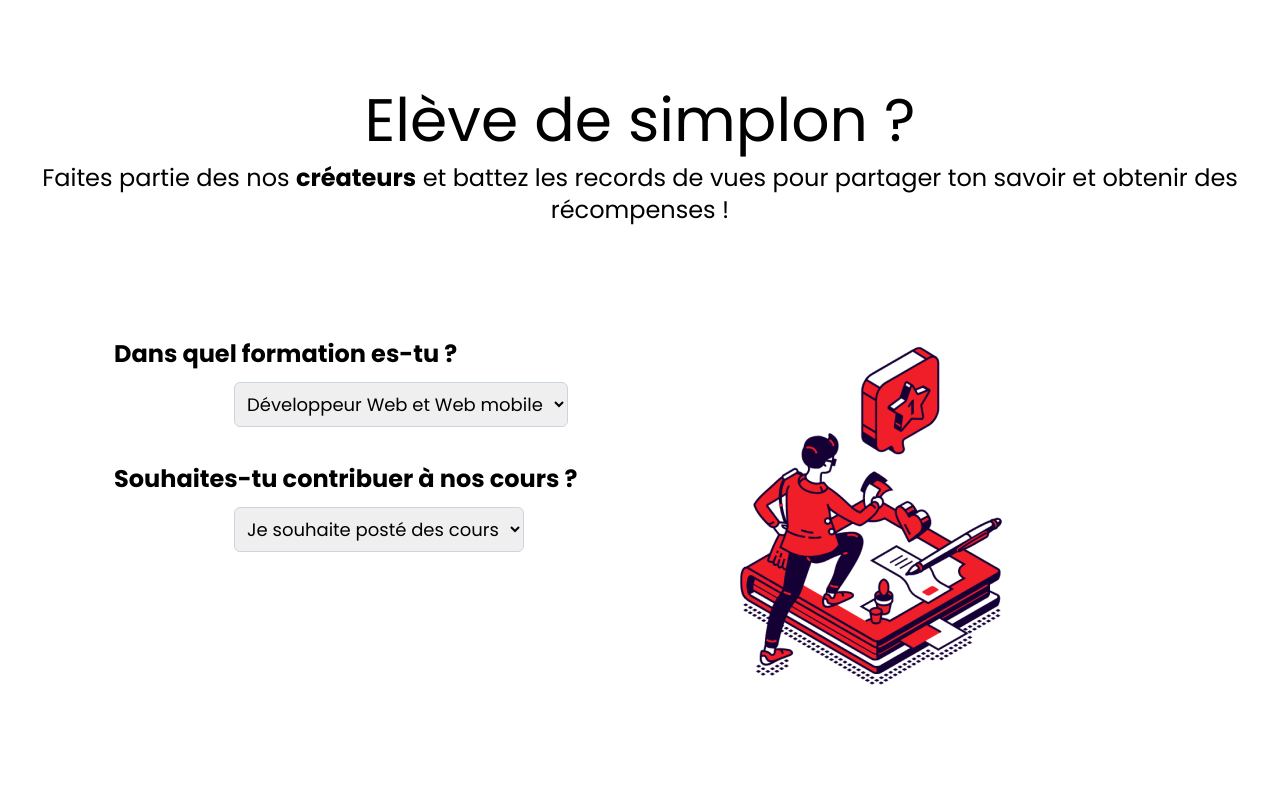
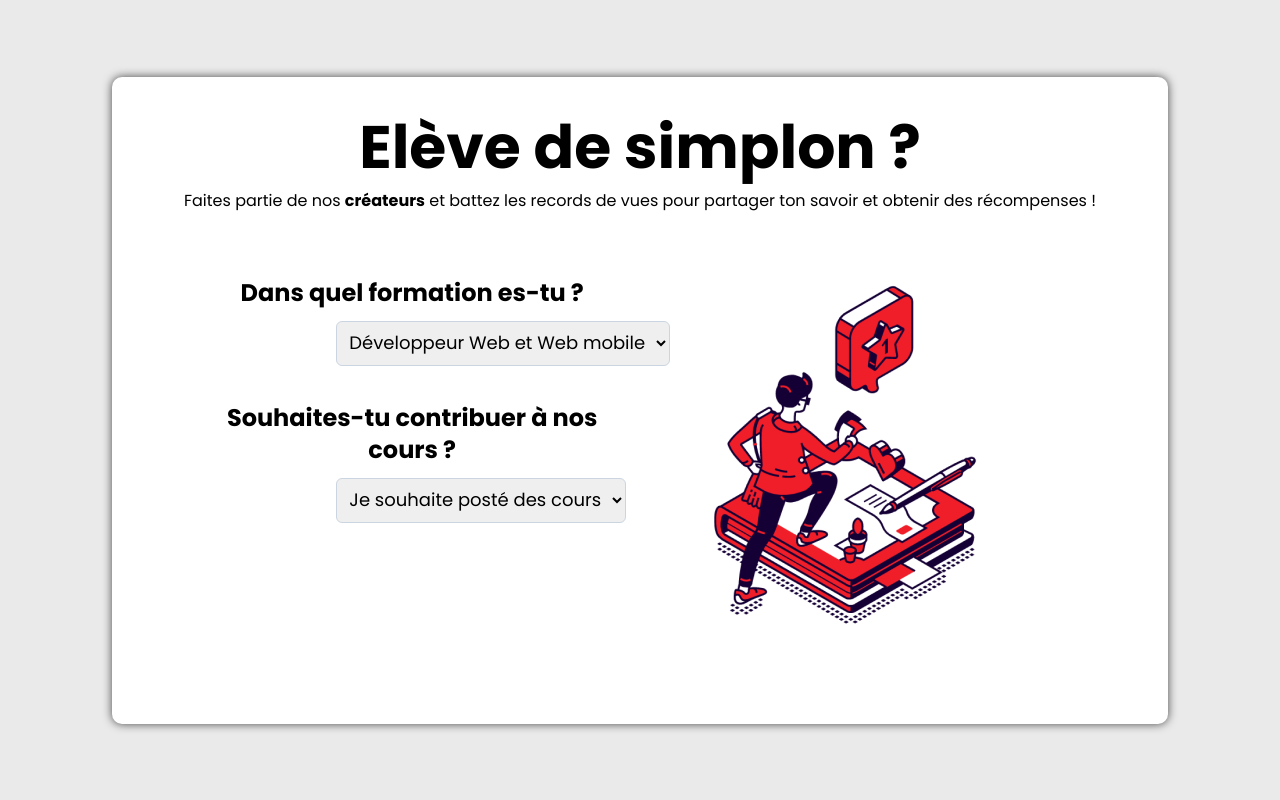
Before and after one commit to cherchetoiles/projet_simplon, a PHP site: page /?action=1 in a window 1280 px wide. Run offline with PHP 8.4, Linux system fonts and the light colour scheme.

Commit message:
VUEfront

```diff
--- a/dist/output.css
+++ b/dist/output.css
@@ -522,6 +522,44 @@ video {
   --tw-backdrop-sepia:  ;
 }
 
+.container {
+  width: 100%;
+}
+
+@media (min-width: 640px) {
+  .container {
+    max-width: 640px;
+  }
+}
+
+@media (min-width: 768px) {
+  .container {
+    max-width: 768px;
+  }
+}
+
+@media (min-width: 1024px) {
+  .container {
+    max-width: 1024px;
+  }
+}
+
+@media (min-width: 1280px) {
+  .container {
+    max-width: 1280px;
+  }
+}
+
+@media (min-width: 1536px) {
+  .container {
+    max-width: 1536px;
+  }
+}
+
+.absolute {
+  position: absolute;
+}
+
 .relative {
   position: relative;
 }
@@ -557,17 +588,22 @@ video {
   margin-bottom: 2rem;
 }
 
-.mx-8 {
-  margin-left: 2rem;
-  margin-right: 2rem;
+.mx-6 {
+  margin-left: 1.5rem;
+  margin-right: 1.5rem;
 }
 
-.mb-4 {
-  margin-bottom: 1rem;
+.my-6 {
+  margin-top: 1.5rem;
+  margin-bottom: 1.5rem;
 }
 
-.mt-1 {
-  margin-top: 0.25rem;
+.ml-\[120px\] {
+  margin-left: 120px;
+}
+
+.ml-\[50px\] {
+  margin-left: 50px;
 }
 
 .mt-10 {
@@ -578,60 +614,12 @@ video {
   margin-top: 0.5rem;
 }
 
-.mt-4 {
-  margin-top: 1rem;
-}
-
-.ml-8 {
-  margin-left: 2rem;
-}
-
-.mb-2 {
-  margin-bottom: 0.5rem;
-}
-
-.ml-4 {
-  margin-left: 1rem;
-}
-
-.ml-10 {
-  margin-left: 2.5rem;
-}
-
-.ml-\[50px\] {
-  margin-left: 50px;
-}
-
-.ml-\[90px\] {
-  margin-left: 90px;
-}
-
-.ml-\[200px\] {
-  margin-left: 200px;
-}
-
-.ml-\[30px\] {
-  margin-left: 30px;
-}
-
-.mr-\[90px\] {
-  margin-right: 90px;
-}
-
-.ml-\[130px\] {
-  margin-left: 130px;
-}
-
 .mt-3 {
   margin-top: 0.75rem;
 }
 
-.ml-\[170px\] {
-  margin-left: 170px;
-}
-
-.ml-\[120px\] {
-  margin-left: 120px;
+.mt-4 {
+  margin-top: 1rem;
 }
 
 .block {
@@ -835,9 +773,14 @@ video {
   font-family: "Montserrat", sans-serif;
 }
 
-.text-sm {
-  font-size: 0.875rem;
-  line-height: 1.25rem;
+.text-2xl {
+  font-size: 1.5rem;
+  line-height: 2rem;
+}
+
+.text-6xl {
+  font-size: 3.75rem;
+  line-height: 1;
 }
 
 .text-lg {
@@ -845,38 +788,14 @@ video {
   line-height: 1.75rem;
 }
 
-.text-6xl {
-  font-size: 3.75rem;
-  line-height: 1;
-}
-
-.text-9xl {
-  font-size: 8rem;
-  line-height: 1;
+.text-sm {
+  font-size: 0.875rem;
+  line-height: 1.25rem;
 }
 
 .text-5xl {
   font-size: 3rem;
   line-height: 1;
-}
-
-.text-3xl {
-  font-size: 1.875rem;
-  line-height: 2.25rem;
-}
-
-.text-2xl {
-  font-size: 1.5rem;
-  line-height: 2rem;
-}
-
-.text-base {
-  font-size: 1rem;
-  line-height: 1.5rem;
-}
-
-.text-\[58px\] {
-  font-size: 58px;
 }
 
 .font-bold {
--- a/view/vue.php
+++ b/view/vue.php
@@ -4,33 +4,55 @@
   <title>Primier Vue</title>
   <link href="https://fonts.googleapis.com/css2?family=Montserrat:wght@500;600;700&family=Poppins:wght@100;200;300;400;500;600;700&display=swap" rel="stylesheet">
   <link href="dist/output.css" rel="stylesheet">
+  <style>
+    body {
+      background-color: #EAEAEA;
+    }
+    .container {
+      display: flex;
+      justify-content: center;
+      align-items: center;
+      height: 100vh;
+      padding: 0 20px;
+    }
+    .content {
+      background-color: white;
+      box-shadow: 0 0 10px rgba(0, 0, 0, 0.7);
+      padding: 40px;
+      text-align: center;
+      border-radius: 10px;
+    }
+    .stroky {
+        stroke: red;
+    }
+  </style>
 </head>
 
 <body class="font-body">
-<div class="text-2xl text-center pt-[90px]">
-    <h2 class="text-6xl">Elève de simplon ?</h2>
-    <p class="pt-3 ">Faites partie des nos <span class="font-bold">créateurs</span> et battez les records de vues pour partager ton savoir et obtenir des récompenses !</p>
-</div>
-<br><br>
+  <div class="container">
+    <div class="content">
+      <h2 class="text-6xl font-bold">Elève de simplon ?</h2>
+      <p class="pt-3">Faites partie de nos <span class="font-bold">créateurs</span> et battez les records de vues pour partager ton savoir et obtenir des récompenses !</p>
 
         <div class="text-2xl flex mx-8 my-8">
-  <div class="ml-[50px] p   w-1/2 p-8">
+            <div class=" w-1/2 p-8">
                 <div class="pb-9">
                     <p class="font-bold">Dans quel formation es-tu ?</p>
                     <select id="dropdown1" name="dropdown1" class="ml-[120px] mt-3 text-lg p-2 block border border-indigo-600 border-slate-300 rounded-md">
-        <option value="1">Développeur Web et Web mobile</option>
+                    <option class="stroky" value="1">Développeur Web et Web mobile</option>
                     </select>
                 </div>
                 <div>
                     <p class="font-bold">Souhaites-tu contribuer à nos cours ?</p>
                     <select id="dropdown2" name="dropdown2" class="ml-[120px] mt-3 text-lg p-2 block border border-indigo-600 border-slate-300  rounded-md">
-        <option value="">Je souhaite posté des cours</option>
+                    <option value="1">Je souhaite posté des cours</option>
                     </select>
                 </div>
             </div>
-
-  <div class="w-1/2 ">
+            <div class="w-1/2">
                  <img src="assets/vuu.png" alt="Photo" class="max-w-full h-auto">
+            </div>
+        </div>
     </div>
   </div>
 </body>
```
Also changed, not shown: other parts of dist/output.css (+25 -113 lines). Lines whose indentation alone changed are shown as unchanged.
